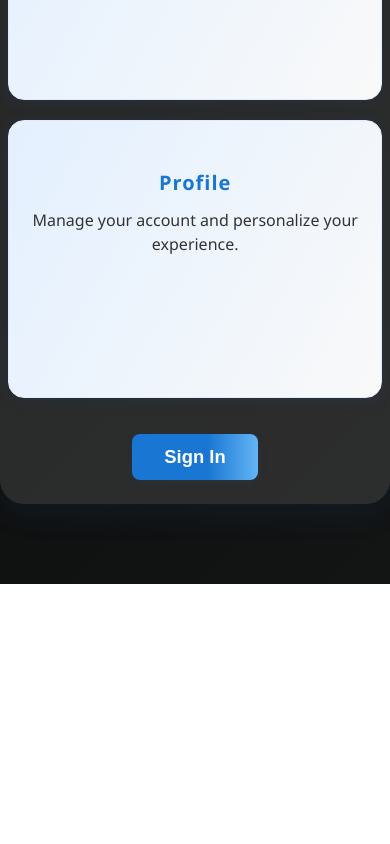
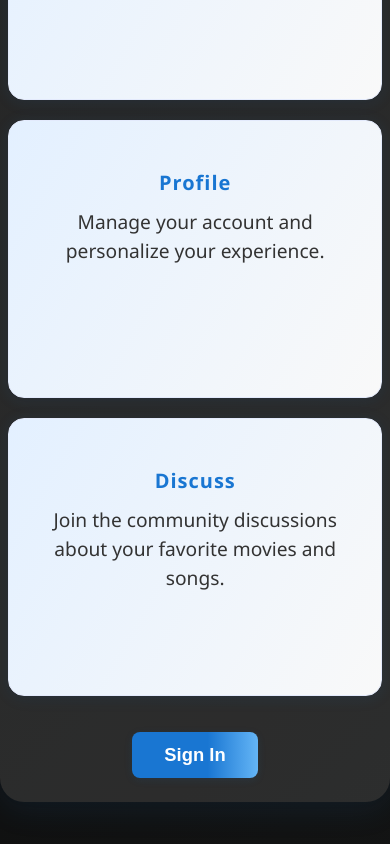
Before and after one commit to Aachal121-code/movie-explorer, a React (Create React App) app: page / in a window 390 px wide. Shown: the part 1882-2726 px from the top of the page. Before the commit the page ends 2466 px from the top, so only its background shows below. Built offline with nearby package versions, Linux system fonts and the light colour scheme.

Commit message:
add discuss box

```diff
--- a/src/components/Home.css
+++ b/src/components/Home.css
@@ -170,4 +170,7 @@
     min-width: 0;
     max-width: 100%;
   }
+  .home-card p{
+    font-size: 1.2rem;
+  }
 }
--- a/src/components/Home.js
+++ b/src/components/Home.js
@@ -44,6 +44,12 @@ function Home({ onLoginClick, user }) {
                 Manage your account and personalize your experience.
               </p>
             </div>
+            <div className="home-card">
+              <h3>Discuss</h3>
+              <p>
+                Join the community discussions about your favorite movies and songs.
+              </p>
+            </div>
           </div>
           {!user && (
             <div style={{ marginTop: 32 }}>
```
